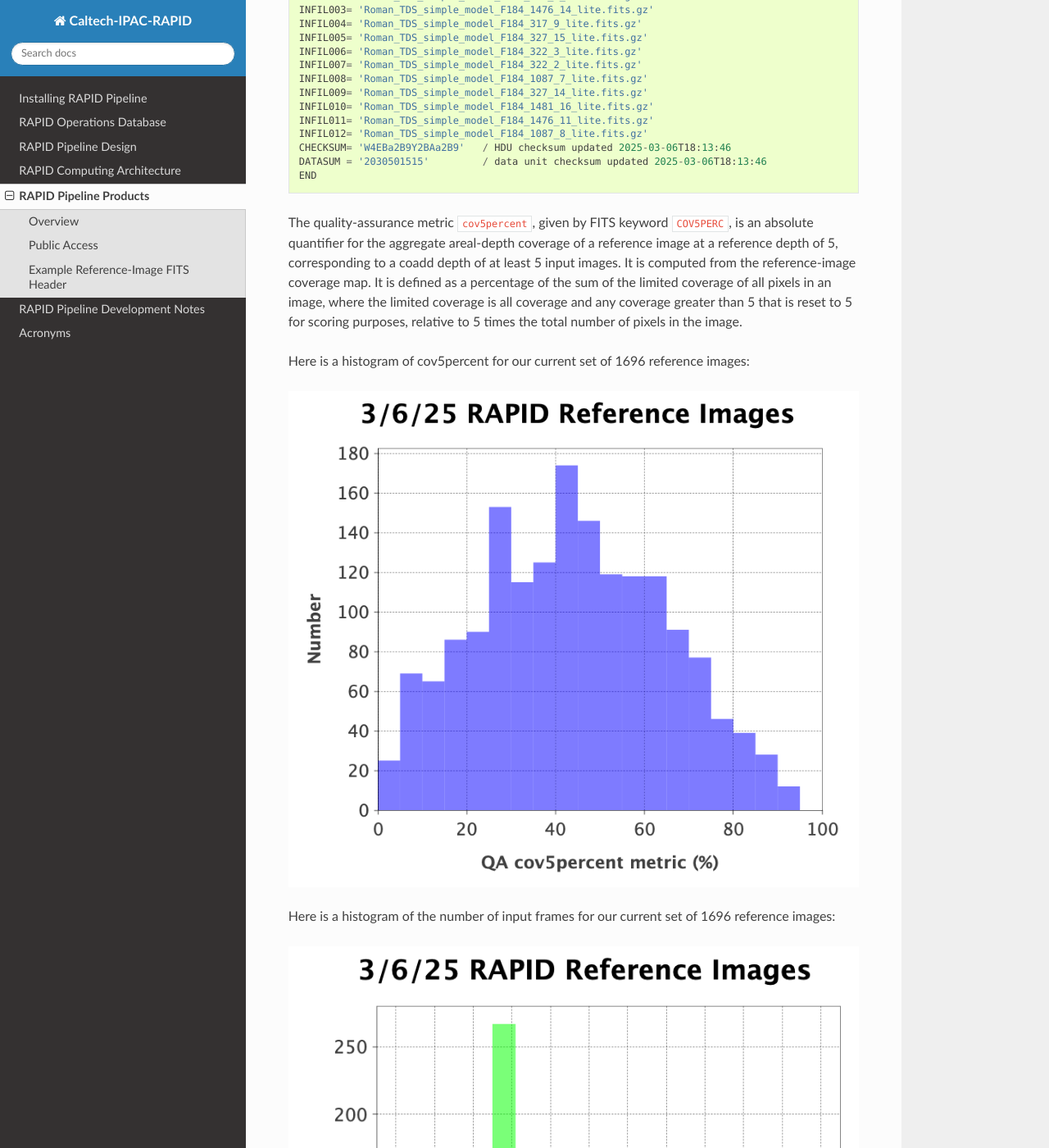
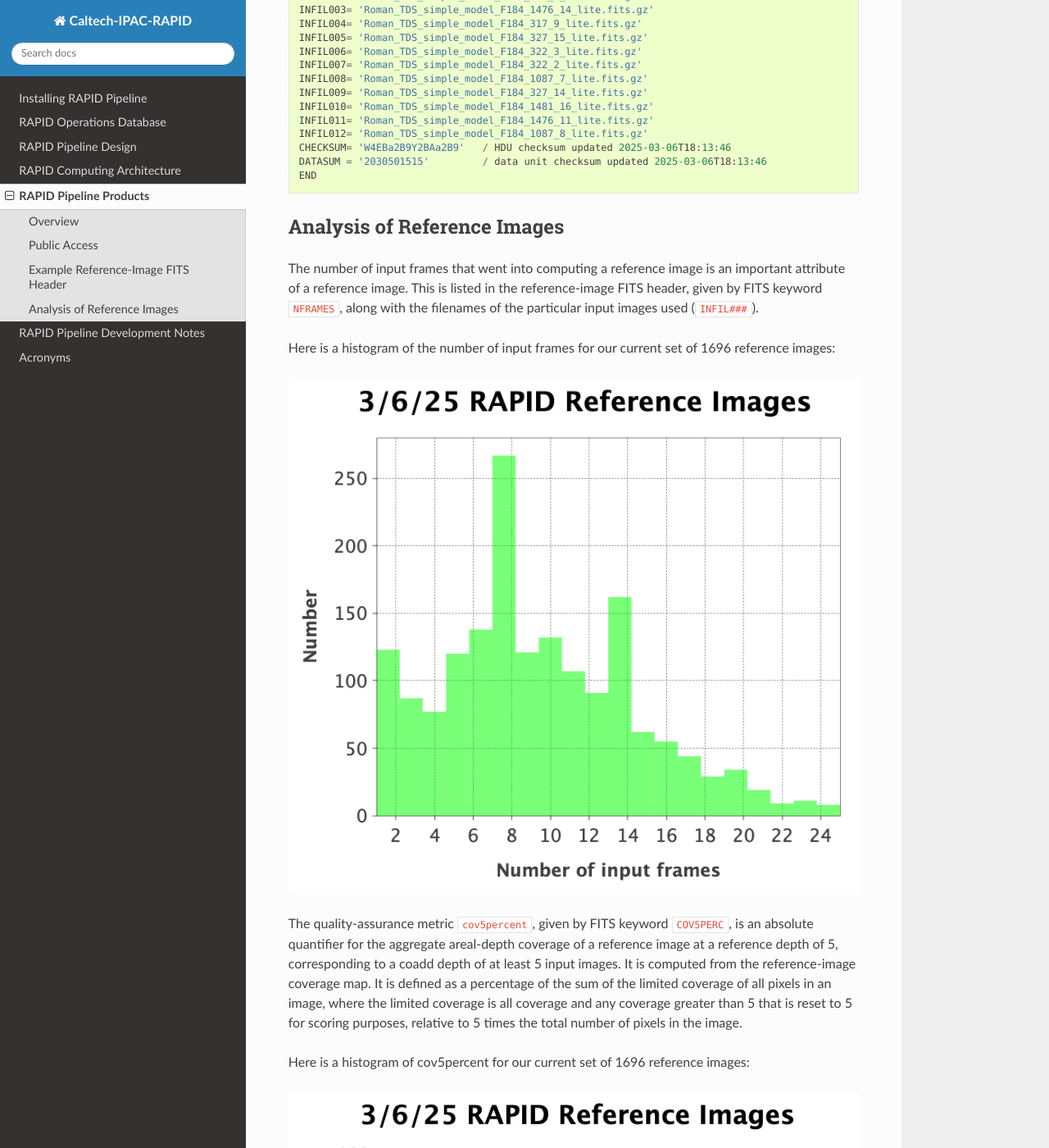
Before and after one commit to Caltech-IPAC/rapid, a Sphinx documentation site: the page built from docs/source/prod/products.rst, in a window 1280 px wide and 1400 px high, scrolled down 2718 px. Shown: the whole window at 82% size. Built offline with Sphinx 7.4.7 and the Read the Docs theme 3.1.0, drawn with Linux system fonts in a browser that asks for light colours; formulas are drawn with MathJax 3.

Commit message:
Refined the text.

```diff
--- a/docs/source/prod/products.rst
+++ b/docs/source/prod/products.rst
@@ -73,7 +73,7 @@ A simple Python script can be written to parse the listing and generate ``wget``
 
 
 Example Reference-Image FITS Header
-************************************
+******************************************
 
 This section lists an example reference-image FITS header to expose the user to the
 various useful metadata contained therein::
@@ -126,6 +126,19 @@ various useful metadata contained therein::
     DATASUM = '2030501515'         / data unit checksum updated 2025-03-06T18:13:46
     END
 
+
+Analysis of Reference Images
+************************************
+
+The number of input frames that went into computing a reference image
+is an important attribute of a reference image.  This is listed in the
+reference-image FITS header, given by FITS keyword ``NFRAMES``, along
+with the filenames of the particular input images used (``INFIL###``).
+
+Here is a histogram of the number of input frames for our current set of 1696 reference images:
+
+.. image:: rapid_refimmeta_nframes_1dhist.png
+
 The quality-assurance metric ``cov5percent``, given by FITS keyword ``COV5PERC``,
 is an absolute quantifier for the aggregate areal-depth coverage of a reference image at a
 reference depth of 5, corresponding to a coadd depth of at least 5 input images.
@@ -137,7 +150,3 @@ for scoring purposes, relative to 5 times the total number of pixels in the imag
 Here is a histogram of cov5percent for our current set of 1696 reference images:
 
 .. image:: rapid_refimmeta_cov5percent_1dhist.png
-
-Here is a histogram of the number of input frames for our current set of 1696 reference images:
-
-.. image:: rapid_refimmeta_nframes_1dhist.png
```
